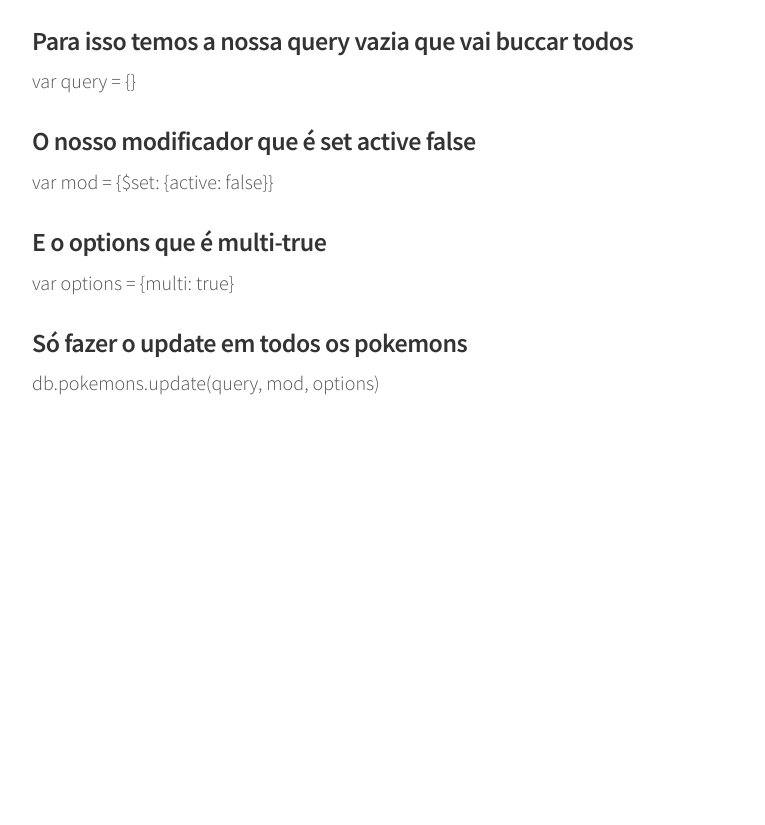
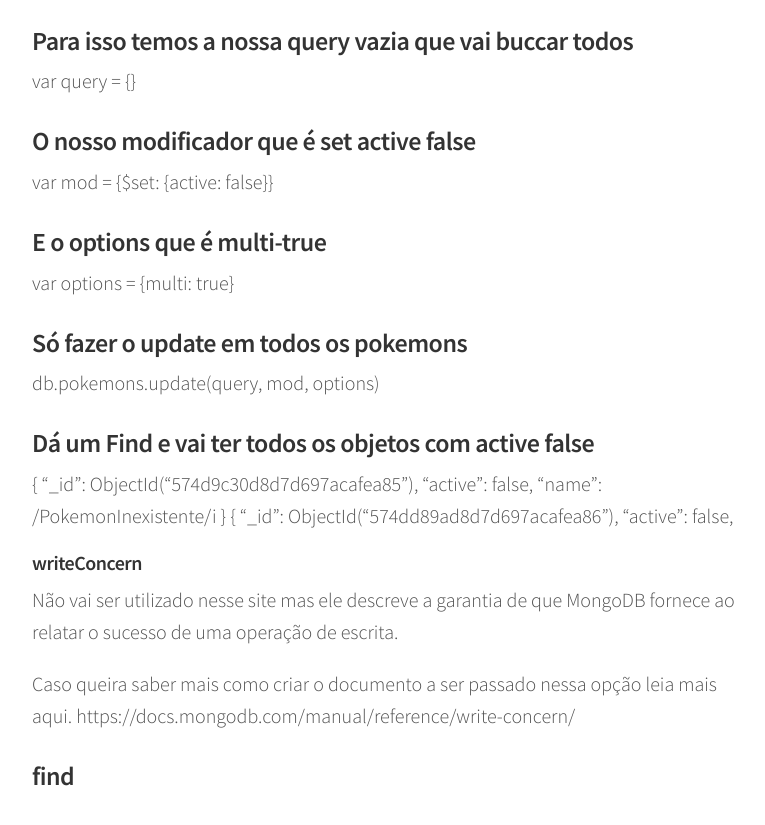
Before and after one commit to indrajithbandara/debug-blog, a Jekyll site: the page built from _posts/2016-05-14-mongodb.md, in a window 1280 px wide and 900 px high, scrolled down 13383 px. Shown: the top 825 px of the window, without its empty margins (248-1013 px from the left). Built offline with Jekyll 4.4.1, drawn with Linux system fonts in a browser that asks for light colours; comment, search, counter and statistics services are not loaded; before the commit the page ends 13902 px from its top, so only the background shows below that.

Commit message:
Subindo algumas modificacoes no mongodb

```diff
--- a/_posts/2016-05-14-mongodb.md
+++ b/_posts/2016-05-14-mongodb.md
@@ -556,3 +556,22 @@ var options = {multi: true}
 
 ### Só fazer o update em todos os pokemons
 db.pokemons.update(query, mod, options)
+
+### Dá um Find e vai ter todos os objetos com active false
+{
+  "_id": ObjectId("574d9c30d8d7d697acafea85"),
+  "active": false,
+  "name": /PokemonInexistente/i
+}
+{
+  "_id": ObjectId("574dd89ad8d7d697acafea86"),
+  "active": false,
+
+#### writeConcern
+
+Não vai ser utilizado nesse site mas ele  descreve a garantia de que MongoDB fornece ao relatar o sucesso de uma operação de escrita.
+
+Caso queira saber mais como criar o documento a ser passado nessa opção leia mais aqui. https://docs.mongodb.com/manual/reference/write-concern/
+
+
+### find
```
